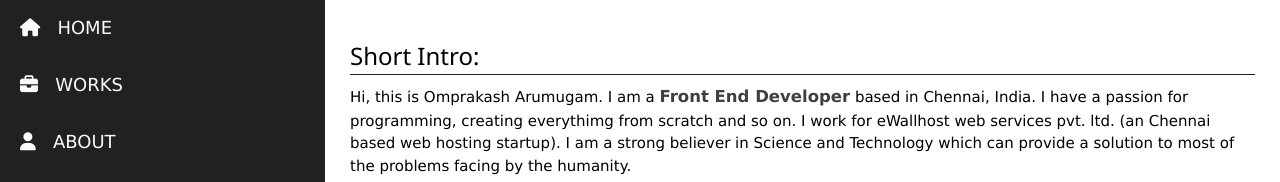
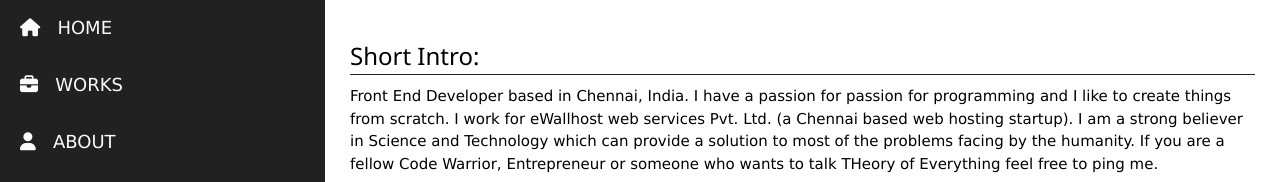
Before and after one commit to prakashom2new/prakashom2new.github.io, a website: page about.html in a window 1280 px wide. Shown: the part 127-309 px from the top of the page. Drawn offline with Linux system fonts and the light colour scheme.

Commit message:
Intro update

```diff
--- a/about.html
+++ b/about.html
@@ -103,7 +103,7 @@
                 <div class="group">
                     <div class="sub-group">
                         <h3 class="sub-group__title">Short Intro:</h3>
-                        <p class="sub-group__content">Hi, this is Omprakash Arumugam. I am a <span class="highlight-txt">Front End Developer</span> based in Chennai, India. I have a passion for programming, creating everythimg from scratch and so on. I work for eWallhost web services pvt. ltd. (an Chennai based web hosting startup). I am a strong believer in Science and Technology which can provide a solution to most of the problems facing by the humanity.</p>
+                        <p class="sub-group__content">Front End Developer</span> based in Chennai, India. I have a passion for passion for programming and I like to create things from scratch. I work for eWallhost web services Pvt. Ltd. (a Chennai based web hosting startup). I am a strong believer in Science and Technology which can provide a solution to most of the problems facing by the humanity. If you are a fellow Code Warrior, Entrepreneur or someone who wants to talk THeory of Everything feel free to ping me.</p>
                     </div>
                     <div class="sub-group">
                         <h3 class="sub-group__title">What I know:</h3>
```
